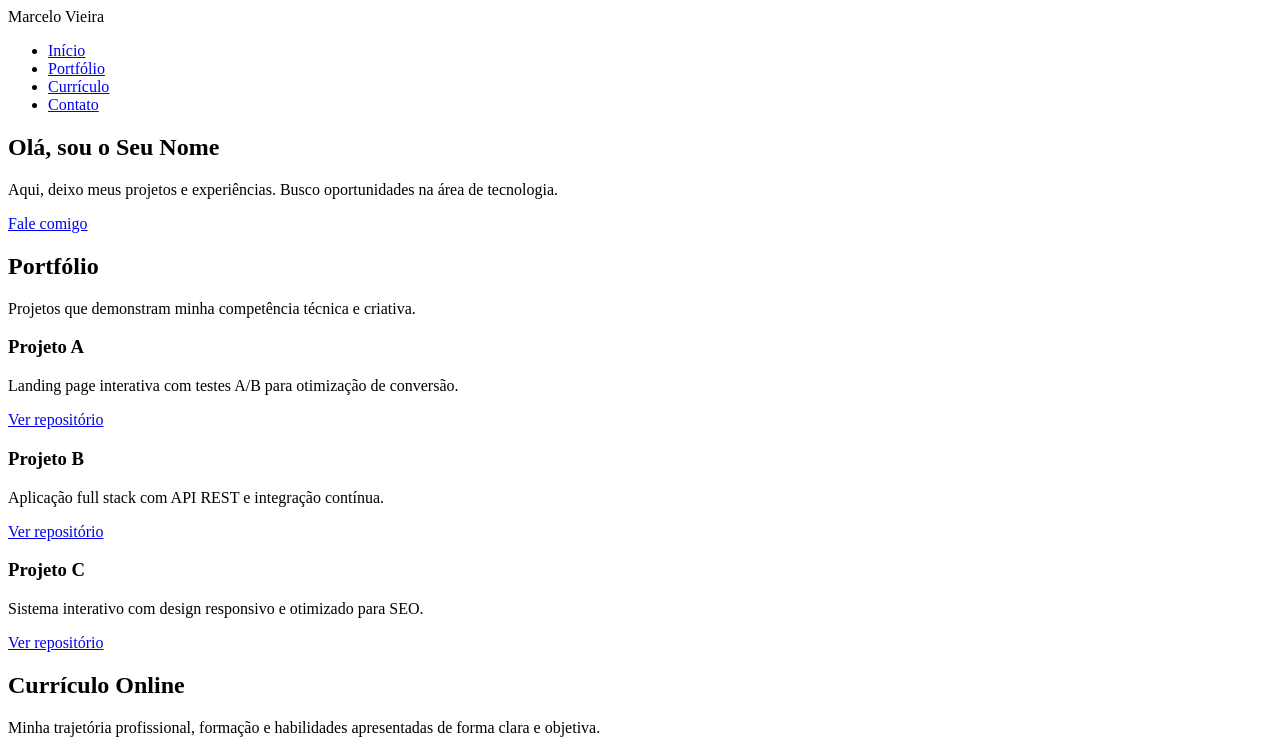
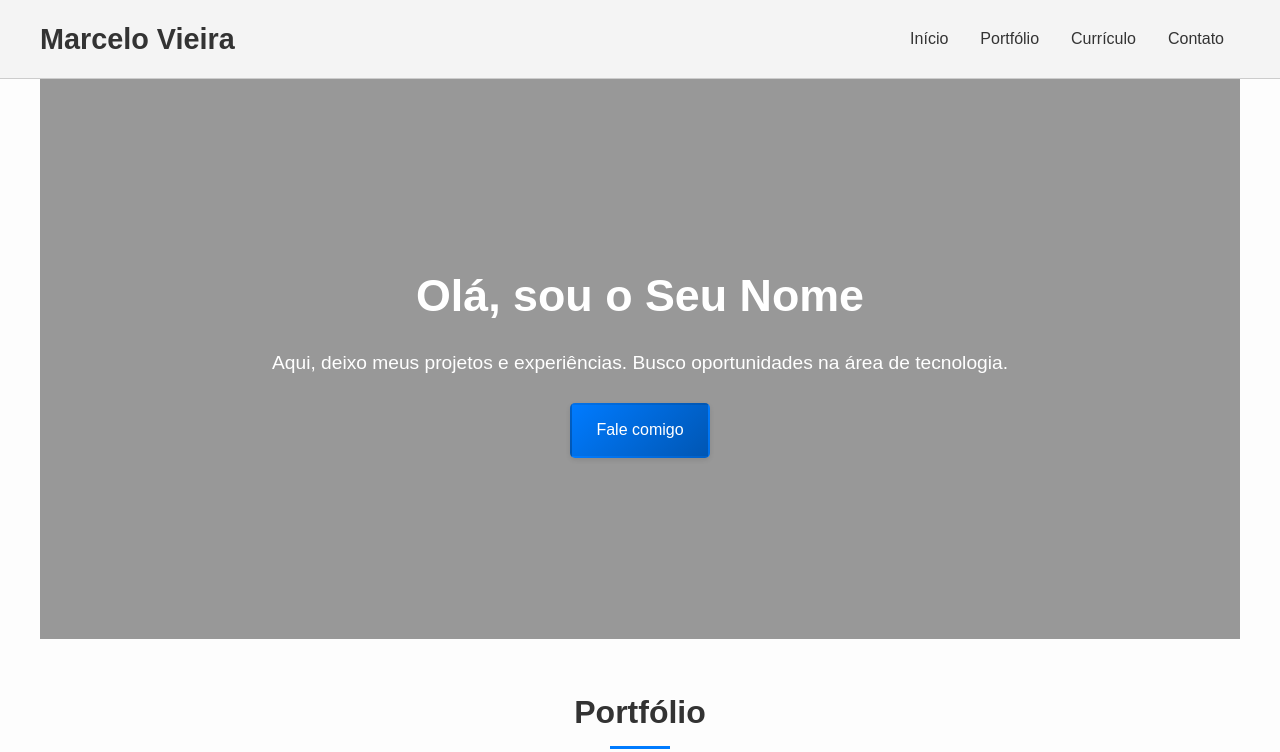
Before and after one commit to marcelovntr/marcelovntr.github.io, a plain HTML site: page projeto/projeto.html in a window 1280 px wide. Shown: the top 752 px of the page. Drawn offline with nearby package versions, Linux system fonts and the light colour scheme.

Commit message:
Update projeto.html

```diff
--- a/projeto/projeto.html
+++ b/projeto/projeto.html
@@ -13,7 +13,7 @@
   <meta property="og:type" content="website">
   <meta property="og:url" content="https://seunome.github.io">
   <!-- Link para o CSS -->
-  <link rel="stylesheet" href="style.css">
+  <link rel="stylesheet" href="projeto.css">
   <!-- Inclusão do jQuery para facilitar interatividade -->
   <script src="https://ajax.googleapis.com/ajax/libs/jquery/3.6.0/jquery.min.js"></script>
 </head>
```
